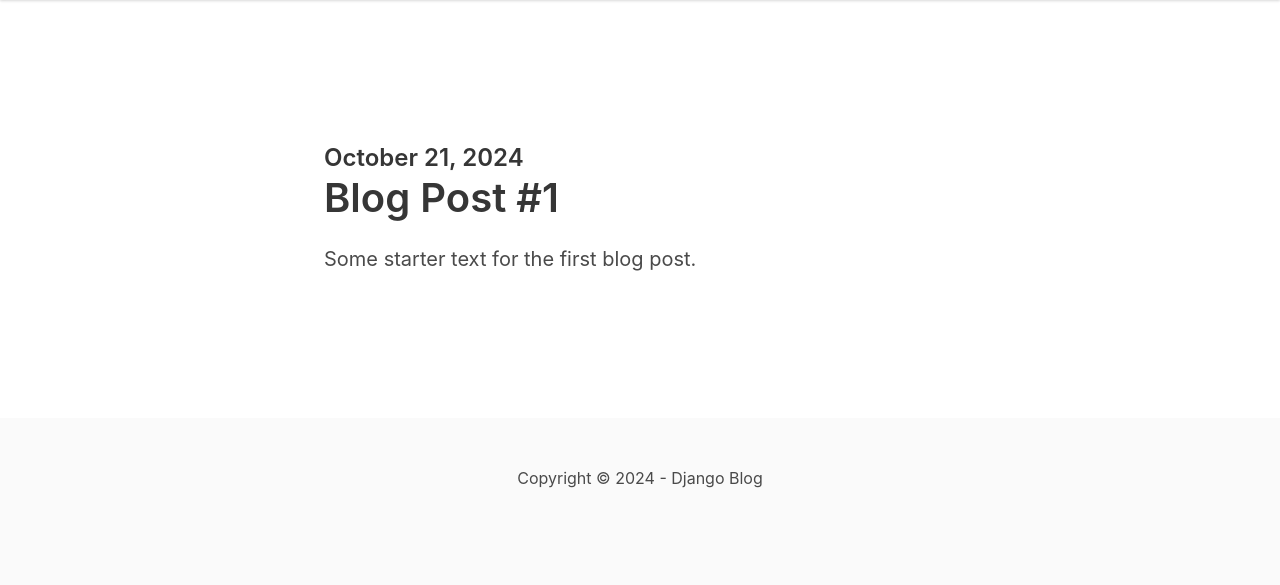
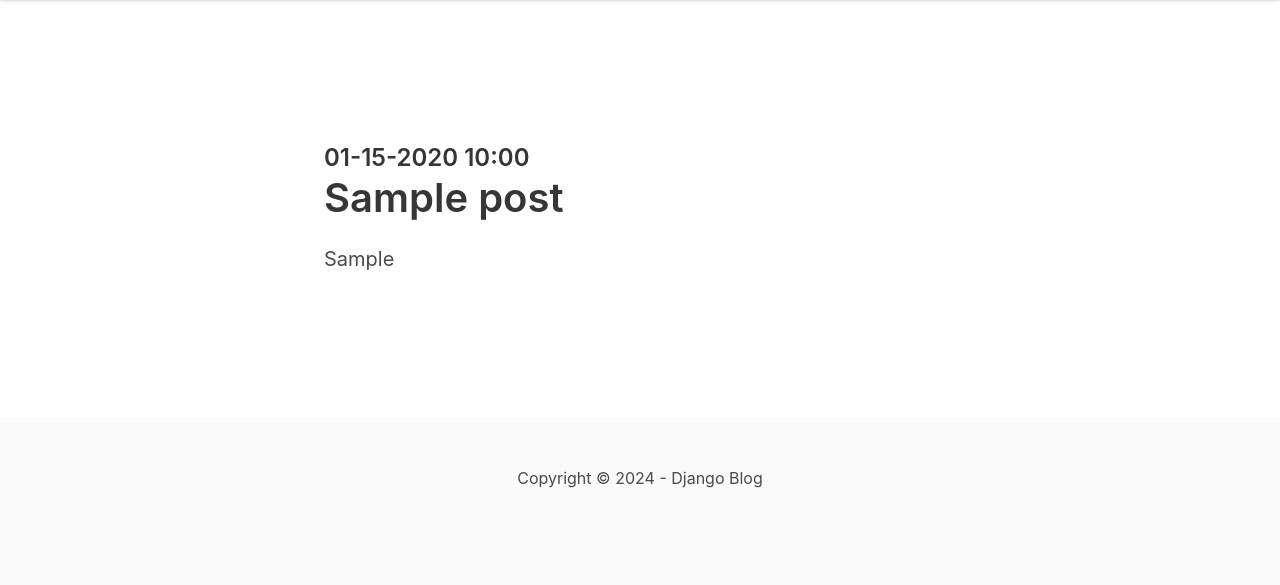
Before and after one commit to jenstem/django-blog, a Django app: page / in a window 1280 px wide. Shown: the part 96-681 px from the top of the page. Run offline with Django 3.2, Linux system fonts and the light colour scheme; tables that the repository leaves empty hold one stand-in row (values such as "Sample post").

Commit message:
Add FOR loop to iterate through blog posts, add template filter to style date, template variables for date, title, into

```diff
--- a/myblog/templates/personal/frontpage.html
+++ b/myblog/templates/personal/frontpage.html
@@ -9,11 +9,13 @@
             <section class="section">
                 <div class="columns">
                     <div class="column is-8 is-offset-2">
-                        <div class="content is-medium">
-                            <h2 class="subtitle is-4">October 21, 2024</h2>
-                            <h1 class="title">Blog Post #1</h1>
-                            <p>Some starter text for the first blog post.</p>
-                        </div>
+                        {% for post in posts %}
+                            <div class="content is-medium">
+                                <h2 class="subtitle is-4">{{ post.created_at|date:'m-d-Y H:i' }}</h2>
+                                <h1 class="title">{{ post.title }}</h1>
+                                <p>{{ post.intro }}</p>
+                            </div>
+                        {% endfor %}
                     </div>
                 </div>
             </section>
```
